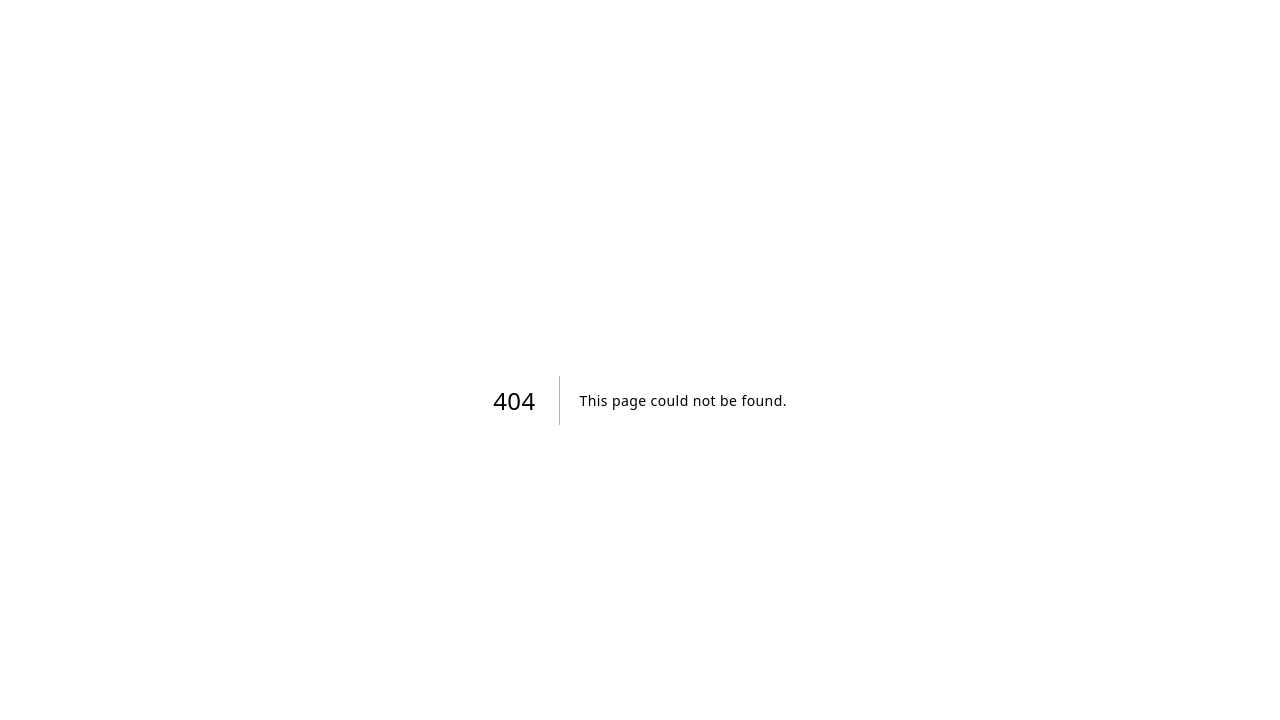
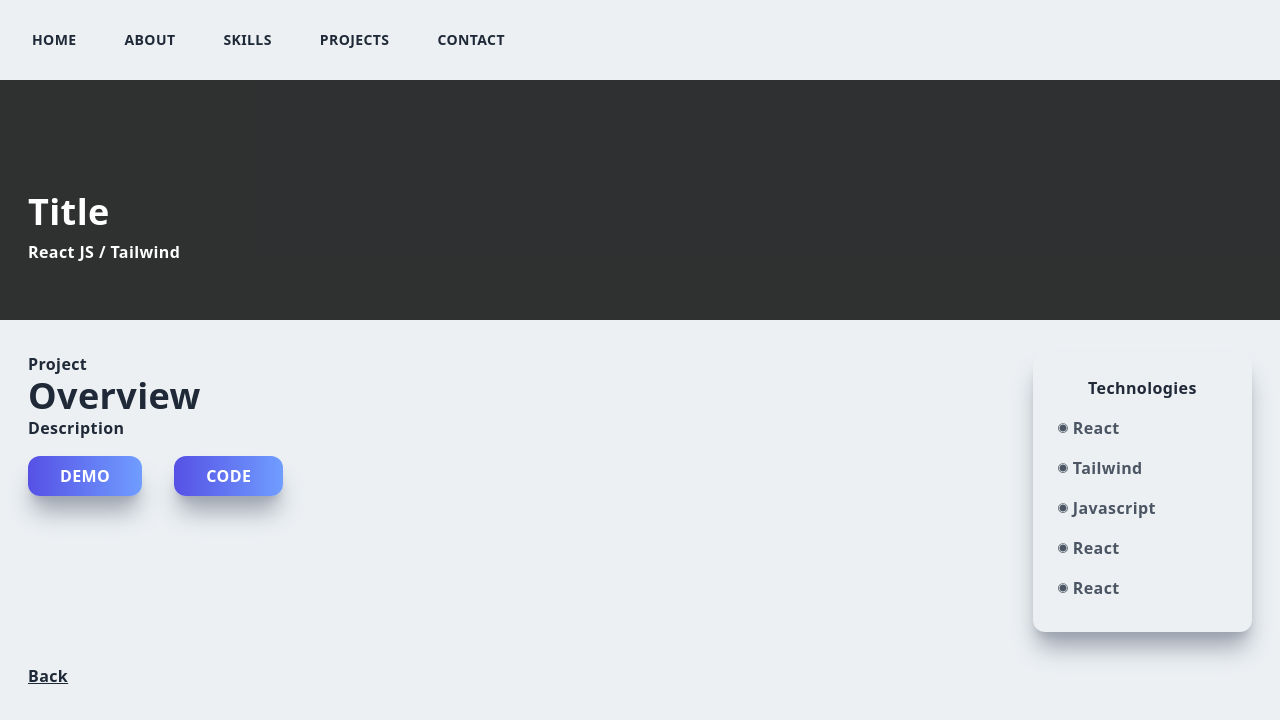
Before and after one commit to kmk00/Portfolio-website, a Next.js app: page /property in a window 1280 px wide. Before the commit this address had no page. Shown: the top 720 px of the page. Built offline with nearby package versions, Linux system fonts and the light colour scheme.

Commit message:
Main page finished

```diff
--- a/components/About.js
+++ b/components/About.js
@@ -2,7 +2,7 @@
 
 export const About = () => {
   return (
-    <div className="w-full md:h-screen p-2 flex items-center py-16">
+    <div id="about" className="w-full md:h-screen p-2 flex items-center py-16">
       <div className="max-w-[1240px] m-auto md:grid grid-cols-3 gap-8">
         <div className="col-span-2">
           <p className="uppercase text-xl tracking-widest text-[#5651e5]">
--- a/components/Contact.js
+++ b/components/Contact.js
@@ -1,14 +1,21 @@
+import Link from "next/link";
 import React from "react";
+import { AiFillGithub, AiFillLinkedin, AiFillMail } from "react-icons/ai";
+import { HiOutlineChevronDoubleUp } from "react-icons/hi";
 
 export const Contact = () => {
   return (
-    <div className="w-full lg:h-screen">
+    <div id="contact" className="w-full lg:h-screen">
       <div className="max-w-[1240px] m-auto px-2 py-16 w-full">
-        <p className="text-xl tracking-widest uppercase text-[#5651e5]"></p>
+        <p className="text-xl tracking-widest uppercase text-[#5651e5]">
+          Contact
+        </p>
         <h2 className="py-4">Get In Touch</h2>
-        <div className="grid lg:grid-cols-5 gap 8">
+        <div className="grid lg:grid-cols-5 gap-8">
+          {/* left */}
           <div className="col-span-3 lg:col-span-2 w-full h-full shadow-xl shadow-gray-400 rounded-xl p-4">
             <div className="lg:p-4 h-full">
+              <div>
                 <img
                   className="rounded-xl hover:scale-105 ease-in duration-300"
                   src="/"
@@ -19,14 +26,85 @@
                 <h2 className="py-2">Name here</h2>
                 <p>Front-End Developer</p>
                 <p className="py-4">
-                {" "}
                   I'm available for freelance or full-time positions. Contact me
                   and let's talk.
                 </p>
               </div>
-            <div></div>
+              <div>
+                <p className="uppercase pt-8">Connect With Me</p>
+                <div className="flex items-center justify-between py-4">
+                  <div className="rounded-full shadow-lg shadow-gray-400 p-6 cursor-pointer hover:scale-105 ease-in duration-300">
+                    <AiFillLinkedin size={25} />
+                  </div>
+                  <div className="rounded-full shadow-lg shadow-gray-400 p-6 cursor-pointer hover:scale-105 ease-in duration-300">
+                    <AiFillGithub size={25} />
+                  </div>
+                  <div className="rounded-full shadow-lg shadow-gray-400 p-6 cursor-pointer hover:scale-105 ease-in duration-300">
+                    <AiFillMail size={25} />
+                  </div>
+                  <div className="rounded-full shadow-lg shadow-gray-400 p-6 cursor-pointer hover:scale-105 ease-in duration-300">
+                    <AiFillLinkedin size={25} />
+                  </div>
+                </div>
+              </div>
+            </div>
           </div>
           {/* right */}
+          <div className="col-span-3 w-full h-auto shadow-xl shadow-gray-400 rounded-xl lg:p-4">
+            <div className="p-4">
+              <form>
+                <div className="grid md:grid-cols-2 gap-4 w-full py-2">
+                  <div className="flex flex-col">
+                    <label className="uppercase text-sm py-2">Name</label>
+                    <input
+                      className="border-2 rounded-lg p-3 flex border-gray-300"
+                      type="text"
+                    />
+                  </div>
+                  <div className="flex flex-col">
+                    <label className="uppercase text-sm py-2">
+                      Phone Number
+                    </label>
+                    <input
+                      className="border-2 rounded-lg p-3 flex border-gray-300"
+                      type="text"
+                    />
+                  </div>
+                </div>
+                <div className="flex flex-col py-2">
+                  <label className="uppercase text-sm py-2">Email</label>
+                  <input
+                    className="border-2 rounded-lg p-3 flex border-gray-300"
+                    type="email"
+                  />
+                </div>
+                <div className="flex flex-col py-2">
+                  <label className="uppercase text-sm py-2">Subject</label>
+                  <input
+                    className="border-2 rounded-lg p-3 flex border-gray-300"
+                    type="text"
+                  />
+                </div>
+                <div className="flex flex-col py-2">
+                  <label className="uppercase text-sm py-2">Message</label>
+                  <textarea
+                    className="border-2 rounded-lg p-3 flex border-gray-300"
+                    rows={10}
+                  />
+                </div>
+                <button className="w-full p-4 text-gray-100 mt-4">
+                  Send Message
+                </button>
+              </form>
+            </div>
+          </div>
+        </div>
+        <div className="flex justify-center py-12">
+          <Link href="/#home">
+            <div className="rounded-full shadow-lg shadow-gray-400 p-4 cursor-pointer hover:scale-105 ease-in duration-300">
+              <HiOutlineChevronDoubleUp className="text-[#5651e5]" size={30} />
+            </div>
+          </Link>
         </div>
       </div>
     </div>
--- a/components/Main.js
+++ b/components/Main.js
@@ -3,7 +3,7 @@
 
 export const Main = () => {
   return (
-    <div className="w-full h-screen text-center">
+    <div id="home" className="w-full h-screen text-center">
       <div className="max-w-[1290px] w-full h-full mx-auto p-2 flex justify-center items-center">
         <div>
           <p className="uppercase text-sm tracking-widest text-gray-600">
--- a/components/Navbar.js
+++ b/components/Navbar.js
@@ -1,5 +1,5 @@
 import Link from "next/link";
-import React from "react";
+import React, { useEffect } from "react";
 import {
   AiFillGithub,
   AiFillLinkedin,
@@ -11,26 +11,40 @@
 
 export const Navbar = () => {
   const [nav, setNav] = useState(false);
+  const [shadow, setShadow] = useState(false);
+
+  useEffect(() => {
+    const handleShadow = () => {
+      window.scrollY >= 90 ? setShadow(true) : setShadow(false);
+    };
+    window.addEventListener("scroll", handleShadow);
+  }, []);
 
   const handleNav = () => setNav((prevNav) => !prevNav);
 
   return (
-    <div className="fixed w-full h-20 shadow-xl z-[100] bg-[#ecf0f3]">
+    <div
+      className={
+        shadow
+          ? "fixed w-full h-20 shadow-xl z-[100] bg-[#ecf0f3]"
+          : "fixed w-full h-20  z-[100] bg-[#ecf0f3]"
+      }
+    >
       <div className="flex items-center float-right w-full h-full px-8 2xl:px-16">
         <ul className="hidden md:flex gap-12 font-bold">
           <Link href="/">
             <li className="text-sm uppercase hover:border-b">Home</li>
           </Link>
-          <Link href="/">
+          <Link href="/#about">
             <li className="text-sm uppercase hover:border-b">About</li>
           </Link>
-          <Link href="/">
+          <Link href="/#skills">
             <li className="text-sm uppercase hover:border-b">Skills</li>
           </Link>
-          <Link href="/">
+          <Link href="/#projects">
             <li className="text-sm uppercase hover:border-b">Projects</li>
           </Link>
-          <Link href="/">
+          <Link href="/#contact">
             <li className="text-sm uppercase hover:border-b">Contact</li>
           </Link>
         </ul>
@@ -68,19 +82,29 @@
           <div className="py-4 flex flex-col">
             <ul className="uppercase">
               <Link href="/">
-                <li className="text-sm py-4  ">Home</li>
+                <li onClick={() => setNav(false)} className="text-sm py-4  ">
+                  Home
+                </li>
               </Link>
-              <Link href="/">
-                <li className="text-sm py-4 ">About</li>
+              <Link href="/#about">
+                <li onClick={() => setNav(false)} className="text-sm py-4 ">
+                  About
+                </li>
               </Link>
-              <Link href="/">
-                <li className="text-sm py-4 ">Skills</li>
+              <Link href="/#skills">
+                <li onClick={() => setNav(false)} className="text-sm py-4 ">
+                  Skills
+                </li>
               </Link>
-              <Link href="/">
-                <li className="text-sm py-4 ">Projects</li>
+              <Link href="/#projects">
+                <li onClick={() => setNav(false)} className="text-sm py-4 ">
+                  Projects
+                </li>
               </Link>
-              <Link href="/">
-                <li className="text-sm py-4 ">Contact</li>
+              <Link href="/#contact">
+                <li onClick={() => setNav(false)} className="text-sm py-4 ">
+                  Contact
+                </li>
               </Link>
             </ul>
             <div className="pt-8 flex flex-col items-center">
--- a/components/ProjectItem.js
+++ b/components/ProjectItem.js
@@ -13,8 +13,8 @@
       <Image
         className="rounded-xl group-hover:opacity-10"
         src={backgroundImg}
-        width={600}
-        height={400}
+        width={500}
+        height={350}
         alt="/"
       />
       <div className="hidden group-hover:block absolute top-[50%] left-[50%] translate-x-[-50%] translate-y-[-50%]">
--- a/components/Projects.js
+++ b/components/Projects.js
@@ -4,7 +4,7 @@
 
 export const Projects = () => {
   return (
-    <div className="w-full">
+    <div id="projects" className="w-full">
       <div className="max-w-[1240px] mx-auto px-2 py-16">
         <p className="text-xl tracking-widest uppercase">Projects</p>
         <h2 className="py-4">What i've Built</h2>
@@ -12,31 +12,31 @@
           <ProjectItem
             title="React Js Project"
             backgroundImg={dashboardImg}
-            projectUrl="/"
+            projectUrl="/property"
             desc="Description"
           />
           <ProjectItem
             title="React Js Project"
             backgroundImg={dashboardImg}
-            projectUrl="/"
+            projectUrl="/property"
             desc="Description"
           />
           <ProjectItem
             title="React Js Project"
             backgroundImg={dashboardImg}
-            projectUrl="/"
+            projectUrl="/property"
             desc="Description"
           />
           <ProjectItem
             title="React Js Project"
             backgroundImg={dashboardImg}
-            projectUrl="/"
+            projectUrl="/property"
             desc="Description"
           />
           <ProjectItem
             title="React Js Project"
             backgroundImg=""
-            projectUrl="/"
+            projectUrl="/property"
             desc="Description"
           />
         </div>
--- a/components/Skills.js
+++ b/components/Skills.js
@@ -3,7 +3,7 @@
 
 export const Skills = () => {
   return (
-    <div className="w-full lg:h-screen p-2">
+    <div id="skills" className="w-full lg:h-screen p-2">
       <div className="max-w-[1240px] mx-auto flex flex-col justify-center h-full">
         <p className="text-xl tracking-widest uppercase text-[#5651e5]">
           Skills
--- a/pages/_app.js
+++ b/pages/_app.js
@@ -1,5 +1,11 @@
-import '@/styles/globals.css'
+import { Navbar } from "@/components/Navbar";
+import "@/styles/globals.css";
 
 export default function App({ Component, pageProps }) {
-  return <Component {...pageProps} />
+  return (
+    <>
+      <Navbar />
+      <Component {...pageProps} />
+    </>
+  );
 }
--- a/pages/index.js
+++ b/pages/index.js
@@ -1,7 +1,6 @@
 import { About } from "@/components/About";
 import { Contact } from "@/components/Contact";
 import { Main } from "@/components/Main";
-import { Navbar } from "@/components/Navbar";
 import { Projects } from "@/components/Projects";
 import { Skills } from "@/components/Skills";
 import Head from "next/head";
@@ -15,7 +14,6 @@
         <meta name="viewport" content="width=device-width, initial-scale=1" />
         <link rel="icon" href="/favicon.ico" />
       </Head>
-      <Navbar />
       <Main />
       <About />
       <Skills />
--- /dev/null
+++ b/pages/property.js
@@ -0,0 +1,57 @@
+import Image from "next/image";
+import Link from "next/link";
+import React from "react";
+import { IoIosRadioButtonOn } from "react-icons/io";
+
+function property() {
+  return (
+    <div className="w-full">
+      <div className="w-screen h-[30vh] lg:h-[40vh] relative">
+        <div className="absolute top-0 left-0 w-full h-[30vh] lg:h-[40vh] bg-black/80 z-10" />
+        {/* <Image className="absolute z-1" fill src={propertyImg} alt="/" /> */}
+        <div className="absolute top-[70%] max-w-[1240px] w-full left-[50%] right-[50%] translate-x-[-50%] translate-y-[-50%] text-white z-10 p-2">
+          <h2 className="py-2">Title</h2>
+          <h3>React JS / Tailwind</h3>
+        </div>
+      </div>
+
+      <div className="max-w-[1240px] mx-auto p-2 grid md:grid-cols-5 gap-8 pt-8">
+        <div className="col-span-4">
+          <p>Project</p>
+          <h2>Overview</h2>
+          <p>Description</p>
+          <button className="px-8 py-2 mt-4 mr-8">Demo</button>
+          <button className="px-8 py-2 mt-4">Code</button>
+        </div>
+        <div className="col-span-4 md:col-span-1 shadow-xl shadow-gray-400 rounded-xl p-4">
+          <div className="p-2">
+            <p className="text-center font-bold pb-2">Technologies</p>
+            <div className="grid grid-cols-3 md:grid-cols-1">
+              <p className="text-gray-600 py-2 flex items-center">
+                <IoIosRadioButtonOn className="pr-1" /> React
+              </p>
+              <p className="text-gray-600 py-2 flex items-center">
+                <IoIosRadioButtonOn className="pr-1" /> Tailwind
+              </p>
+
+              <p className="text-gray-600 py-2 flex items-center">
+                <IoIosRadioButtonOn className="pr-1" /> Javascript
+              </p>
+              <p className="text-gray-600 py-2 flex items-center">
+                <IoIosRadioButtonOn className="pr-1" /> React
+              </p>
+              <p className="text-gray-600 py-2 flex items-center">
+                <IoIosRadioButtonOn className="pr-1" /> React
+              </p>
+            </div>
+          </div>
+        </div>
+        <Link href="/#projects">
+          <p className="underline cursor-pointer">Back</p>
+        </Link>
+      </div>
+    </div>
+  );
+}
+
+export default property;
--- a/styles/globals.css
+++ b/styles/globals.css
@@ -2,9 +2,13 @@
 @tailwind components;
 @tailwind utilities;
 
+html {
+  scroll-behavior: smooth !important;
+}
+
 @layer base {
   body {
-    @apply bg-[#ecf0f3] text-[#1f2937] font-bold tracking-wide;
+    @apply bg-[#ecf0f3] text-[#1f2937] font-bold tracking-wide scroll-smooth;
   }
 
   h1,
```
Lines whose indentation alone changed are shown as unchanged.
